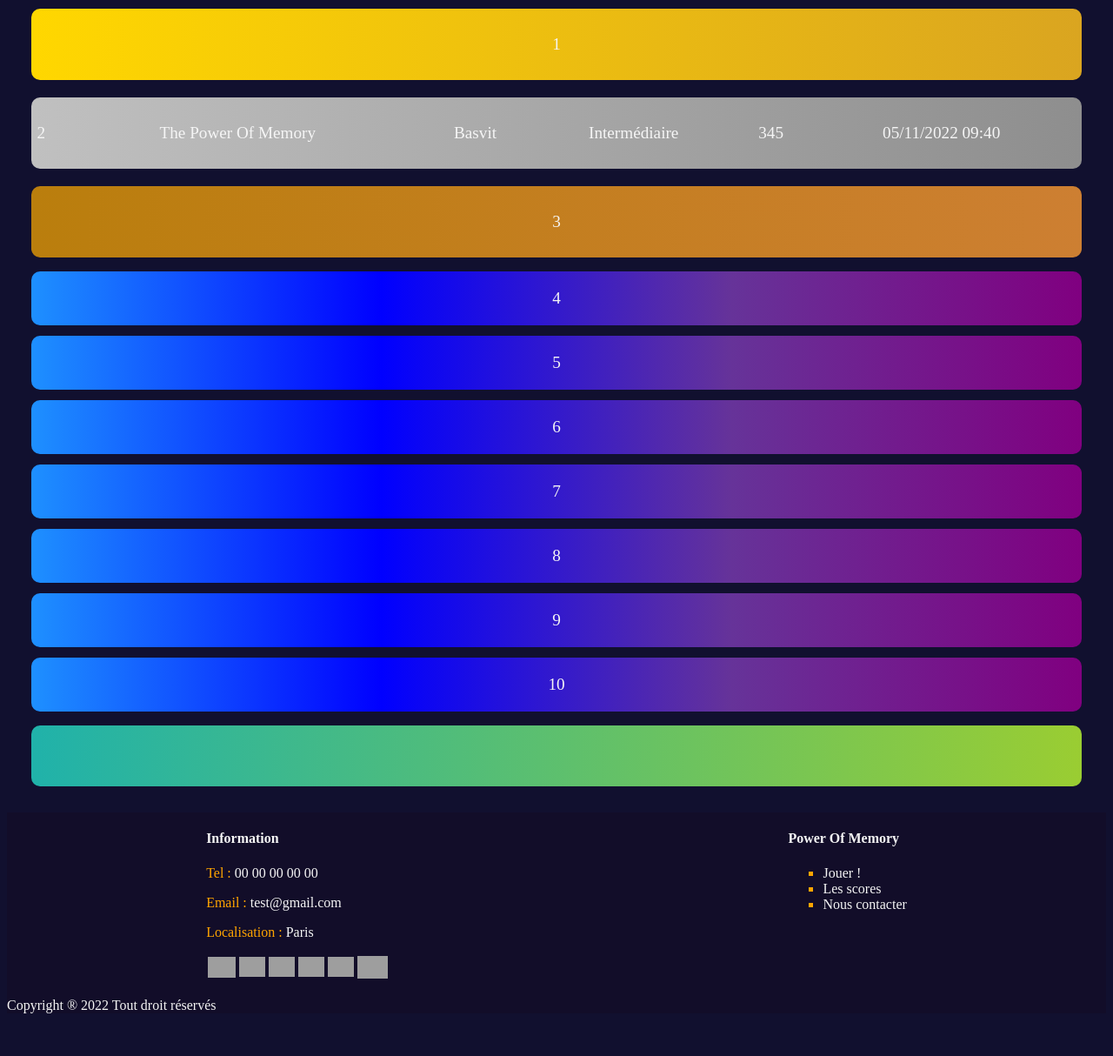
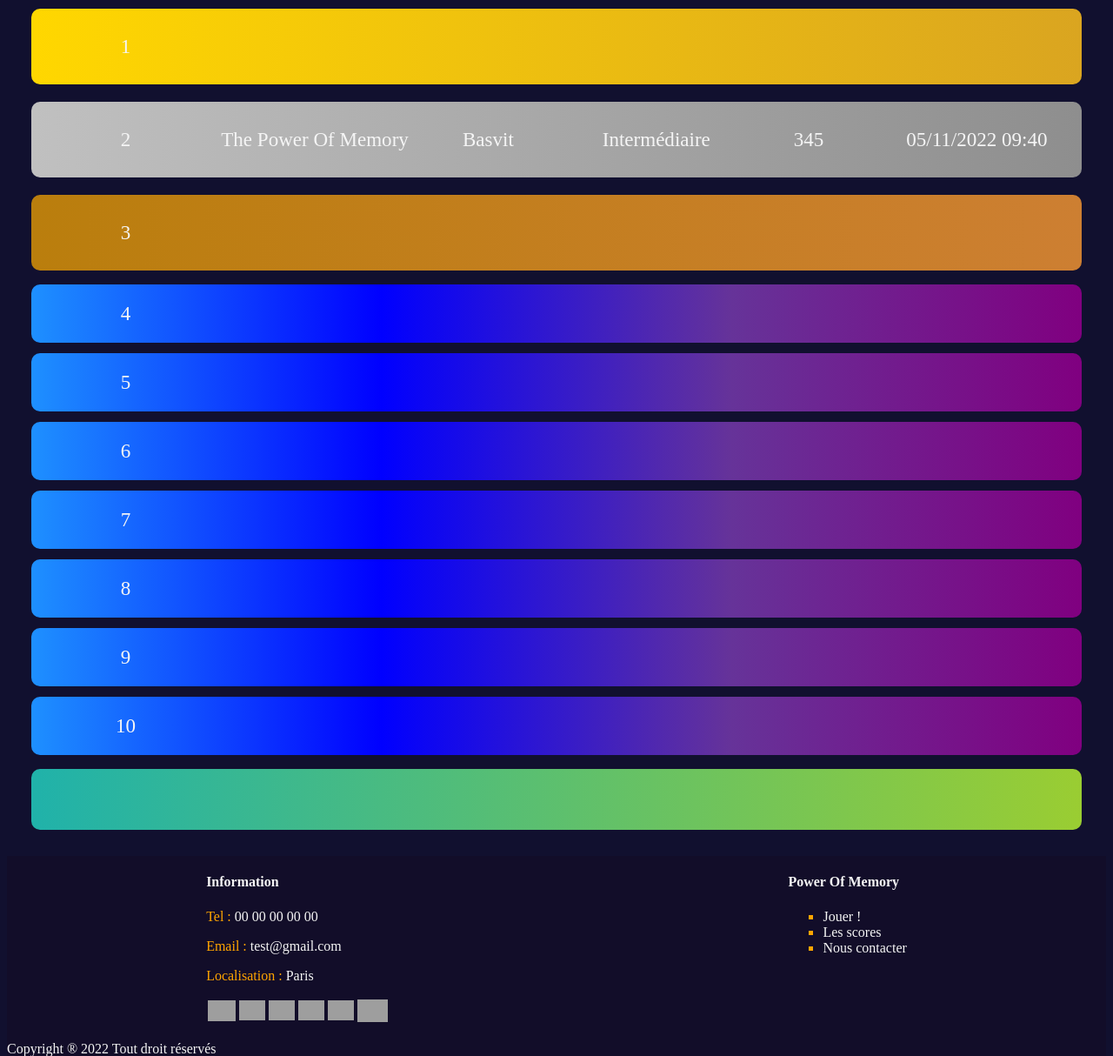
Before and after one commit to BastienVitour/puissance4, a PHP site: page /scores.html in a window 1280 px wide. Shown: the part 475-1689 px from the top of the page at 87% size. Before the commit the page ends 1640 px from the top, so only its background shows below. Run offline with PHP 8.4, Linux system fonts and the light colour scheme; grey boxes are pictures that could not be loaded.

Commit message:
alignement du tableau des scores

```diff
--- a/scores/scores.css
+++ b/scores/scores.css
@@ -136,6 +136,27 @@ th {
 td {
 /*    border: 2px solid whitesmoke; */
     padding: 20px 0px 20px 0px;
+    font-size: larger;
+}
+
+.classement {
+    width: 18%;
+}
+
+.gamename {
+    width: 18%;
+}
+
+.pseudo {
+    width: 15%;
+}
+
+.difficulty {
+    width: 17%;
+}
+
+.score {
+    width: 12%;
 }
 
 /*tfoot tr td {
--- a/scores/scores.html
+++ b/scores/scores.html
@@ -194,133 +194,133 @@
 
                     <table id="what">
                         <tr>
-                            <th>Classement</th>
-                            <th>Nom du Jeu</th>
-                            <th>Pseudo</th>
-                            <th>Difficulté</th>
-                            <th>Score</th>
-                            <th>Date et Heure</th>
+                            <th class="classement">Classement</th>
+                            <th class="gamename">Nom du Jeu</th>
+                            <th class="pseudo">Pseudo</th>
+                            <th class="difficulty">Difficulté</th>
+                            <th class="score">Score</th>
+                            <th class="datetime">Date et Heure</th>
                         </tr>
                     </table>
 
                     <table id="first" class="podium">
                         <tr>
-                            <td>1</td>
-                            <td></td>
-                            <td></td>
-                            <td></td>
-                            <td></td>
-                            <td></td>
+                            <td class="classement">1</td>
+                            <td class="gamename"></td>
+                            <td class="pseudo"></td>
+                            <td class="difficulty"></td>
+                            <td class="score"></td>
+                            <td class="datetime"></td>
                         </tr>
                     </table>
 
                     <table id="second" class="podium">
                         <tr>
-                            <td>2</td>
-                            <td>The Power Of Memory</td>
-                            <td>Basvit</td>
-                            <td>Intermédiaire</td>
-                            <td>345</td>
-                            <td>05/11/2022 09:40</td>
+                            <td class="classement">2</td>
+                            <td class="gamename">The Power Of Memory</td>
+                            <td class="pseudo">Basvit</td>
+                            <td class="difficulty">Intermédiaire</td>
+                            <td class="score">345</td>
+                            <td class="datetime">05/11/2022 09:40</td>
                         </tr>
                     </table>
 
                     <table id="third" class="podium">
                         <tr>
-                            <td>3</td>
-                            <td></td>
-                            <td></td>
-                            <td></td>
-                            <td></td>
-                            <td></td>
+                            <td class="classement">3</td>
+                            <td class="gamename"></td>
+                            <td class="pseudo"></td>
+                            <td class="difficulty"></td>
+                            <td class="score"></td>
+                            <td class="datetime"></td>
                         </tr>
                     </table>
 
                     <table class="therest">
                         <tr>
-                            <td>4</td>
-                            <td></td>
-                            <td></td>
-                            <td></td>
-                            <td></td>
-                            <td></td>
+                            <td class="classement">4</td>
+                            <td class="gamename"></td>
+                            <td class="pseudo"></td>
+                            <td class="difficulty"></td>
+                            <td class="score"></td>
+                            <td class="datetime"></td>
                         </tr>
                     </table>
 
                     <table class="therest">
                         <tr>
-                            <td>5</td>
-                            <td></td>
-                            <td></td>
-                            <td></td>
-                            <td></td>
-                            <td></td>
+                            <td class="classement">5</td>
+                            <td class="gamename"></td>
+                            <td class="pseudo"></td>
+                            <td class="difficulty"></td>
+                            <td class="score"></td>
+                            <td class="datetime"></td>
                         </tr>
                     </table>
 
                     <table class="therest">
                         <tr>
-                            <td>6</td>
-                            <td></td>
-                            <td></td>
-                            <td></td>
-                            <td></td>
-                            <td></td>
+                            <td class="classement">6</td>
+                            <td class="gamename"></td>
+                            <td class="pseudo"></td>
+                            <td class="difficulty"></td>
+                            <td class="score"></td>
+                            <td class="datetime"></td>
                         </tr>
                     </table>
 
                     <table class="therest">
                         <tr>
-                            <td>7</td>
-                            <td></td>
-                            <td></td>
-                            <td></td>
-                            <td></td>
-                            <td></td>
+                            <td class="classement">7</td>
+                            <td class="gamename"></td>
+                            <td class="pseudo"></td>
+                            <td class="difficulty"></td>
+                            <td class="score"></td>
+                            <td class="datetime"></td>
                         </tr>
                     </table>
 
                     <table class="therest">
                         <tr>
-                            <td>8</td>
-                            <td></td>
-                            <td></td>
-                            <td></td>
-                            <td></td>
-                            <td></td>
+                            <td class="classement">8</td>
+                            <td class="gamename"></td>
+                            <td class="pseudo"></td>
+                            <td class="difficulty"></td>
+                            <td class="score"></td>
+                            <td class="datetime"></td>
                         </tr>
                     </table>
 
                     <table class="therest">
                         <tr>
-                            <td>9</td>
-                            <td></td>
-                            <td></td>
-                            <td></td>
-                            <td></td>
-                            <td></td>
+                            <td class="classement">9</td>
+                            <td class="gamename"></td>
+                            <td class="pseudo"></td>
+                            <td class="difficulty"></td>
+                            <td class="score"></td>
+                            <td class="datetime"></td>
                         </tr>
                     </table>
 
                     <table class="therest">
                         <tr>
-                            <td>10</td>
-                            <td></td>
-                            <td></td>
-                            <td></td>
-                            <td></td>
-                            <td></td>
+                            <td class="classement">10</td>
+                            <td class="gamename"></td>
+                            <td class="pseudo"></td>
+                            <td class="difficulty"></td>
+                            <td class="score"></td>
+                            <td class="datetime"></td>
                         </tr>
                     </table>
 
                     <table id="me" class="podium">
                         <tr>
-                            <td></td>
-                            <td></td>
-                            <td></td>
-                            <td></td>
-                            <td></td>
-                            <td></td>
+                            <td class="classement"></td>
+                            <td class="gamename"></td>
+                            <td class="pseudo"></td>
+                            <td class="difficulty"></td>
+                            <td class="score"></td>
+                            <td class="datetime"></td>
                         </tr>
                     </table>
 
```
